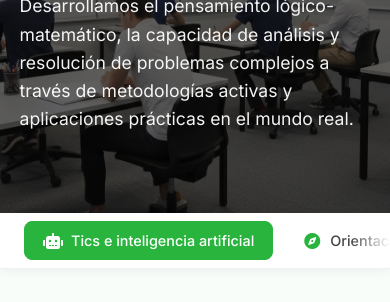
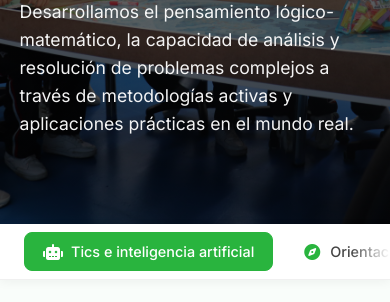
Before and after one commit to valu180/TecnoAcademia, a plain HTML site: page pages/lineas.html in a window 390 px wide. Shown: the part 314-616 px from the top of the page. Drawn offline with Linux system fonts and the light colour scheme.

Commit message:
feat(lineas): add per-line hero and content images
Assign dedicated images to each work line, enlarge the hero section, and tune background framing for better focal point.

```diff
--- a/css/lineas.css
+++ b/css/lineas.css
@@ -16,9 +16,13 @@
 
 /* Hero (misma lógica visual que .hero en layout.css) */
 .subject-hero {
-  height: 450px;
-  background: linear-gradient(rgba(0, 0, 0, 0.6), rgba(0, 0, 0, 0.6)),
-    url('../img/subject-math.png') center/cover no-repeat;
+  height: clamp(28rem, 52vh, 36rem);
+  min-height: 32rem;
+  background-image: linear-gradient(rgba(0, 0, 0, 0.6), rgba(0, 0, 0, 0.6)),
+    var(--line-hero-image, url('../img/tics-1.jpg'));
+  background-position: center, var(--line-hero-position, center 38%);
+  background-size: cover;
+  background-repeat: no-repeat;
   display: flex;
   align-items: center;
   padding: 0 8%;
@@ -487,13 +491,17 @@
   }
 
   .subject-hero {
-    height: auto;
-    min-height: 320px;
+    min-height: 26rem;
     padding: 80px 5%;
   }
 }
 
 @media (max-width: 47.9375rem) {
+  .subject-hero {
+    min-height: 22rem;
+    padding: 70px 5%;
+  }
+
   .subject-main-header {
     align-items: center;
   }
--- a/js/lineas.js
+++ b/js/lineas.js
@@ -4,6 +4,8 @@ const LINEAS_CONTENT = {
     id: 'tics-ia',
     nombre: 'Tics e inteligencia artificial',
     inicial: 'T',
+    heroImage: '../img/tics-1.jpg',
+    mainImage: '../img/tics-2.jpg',
     heroTitulo: 'Tics e inteligencia artificial',
     heroDescripcion:
       'Desarrollamos el pensamiento lógico-matemático, la capacidad de análisis y resolución de problemas complejos a través de metodologías activas y aplicaciones prácticas en el mundo real.',
@@ -31,6 +33,8 @@ const LINEAS_CONTENT = {
     id: 'orientacion-vocacional',
     nombre: 'Orientación vocacional',
     inicial: 'O',
+    heroImage: '../img/orientacion-1.jpg',
+    mainImage: '../img/orientacion-2.jpg',
     heroTitulo: 'Orientación vocacional',
     heroDescripcion:
       'Fortalecemos las competencias comunicativas para expresar ideas con claridad, argumentar con rigor y disfrutar de la lectura crítica.',
@@ -58,6 +62,8 @@ const LINEAS_CONTENT = {
     id: 'materiales-biotecnologia',
     nombre: 'Materiales y biotecnología',
     inicial: 'M',
+    heroImage: '../img/biotecnologia-1.jpg',
+    mainImage: '../img/biotecnologia-2.jpg',
     heroTitulo: 'Materiales y biotecnología',
     heroDescripcion:
       'Exploramos los fenómenos del mundo natural a través de la observación, la experimentación y el pensamiento científico.',
@@ -85,6 +91,8 @@ const LINEAS_CONTENT = {
     id: 'economia-popular-campesina',
     nombre: 'Economía popular y campesina',
     inicial: 'E',
+    heroImage: '../img/economia-popular-1.jpg',
+    mainImage: '../img/economia-popular-2.jpg',
     heroTitulo: 'Economía popular y campesina',
     heroDescripcion:
       'Analizamos los procesos históricos para comprender el presente y participar de manera crítica en la construcción del futuro.',
@@ -112,6 +120,8 @@ const LINEAS_CONTENT = {
     id: 'diseno-productos',
     nombre: 'Diseño de productos',
     inicial: 'D',
+    heroImage: '../img/diseno-1.jpg',
+    mainImage: '../img/diseno-2.jpg',
     heroTitulo: 'Diseño de productos',
     heroDescripcion:
       'Potenciamos el uso responsable y creativo de la tecnología para resolver problemas reales e innovar.',
@@ -172,10 +182,6 @@ function getCurrentLineId() {
 
 /** Etiqueta visible del submenú superior (fuente de verdad para títulos en página). */
 function getLineLabel(lineId) {
-  const tabLabel = document.querySelector(
-    `[data-line-tab="${lineId}"] span`
-  );
-  if (tabLabel) return tabLabel.textContent.trim();
   const data = LINEAS_CONTENT[lineId];
   return data ? data.nombre : '';
 }
@@ -226,6 +232,7 @@ function renderLineContent() {
   const teacherEl = document.querySelector('[data-line-teacher]');
   const hoursEl = document.querySelector('[data-line-hours]');
   const studentsEl = document.querySelector('[data-line-students]');
+  const heroEl = document.querySelector('.subject-hero');
   const mainImageEl = document.querySelector('.subject-main-image img');
 
   const iconEl = document.querySelector('[data-line-icon]');
@@ -236,7 +243,15 @@ function renderLineContent() {
   if (heroTitleEl) heroTitleEl.textContent = lineLabel;
   if (heroSubtitleEl) heroSubtitleEl.textContent = data.heroDescripcion;
   if (titleEl) titleEl.textContent = lineLabel;
+  if (heroEl && data.heroImage) {
+    heroEl.style.setProperty('--line-hero-image', `url('${data.heroImage}')`);
+    heroEl.style.setProperty(
+      '--line-hero-position',
+      lineId === 'orientacion-vocacional' ? 'center center' : 'center 38%'
+    );
+  }
   if (mainImageEl) {
+    if (data.mainImage) mainImageEl.src = data.mainImage;
     mainImageEl.alt = `Estudiantes en la línea de ${lineLabel}`;
   }
   document.title = `TecnoAcademia Risaralda - ${lineLabel}`;
--- a/pages/lineas.html
+++ b/pages/lineas.html
@@ -75,7 +75,7 @@
 
             <figure class="subject-main-image">
               <img
-                src="../img/subject-math.png"
+                src="../img/tics-2.jpg"
                 alt="Estudiantes en la línea de Tics e inteligencia artificial"
                 loading="lazy"
               />
```
Also changed, not shown: img/biotecnologia-1.jpg (added), img/biotecnologia-2.jpg (added), img/diseno-1.jpg (added), img/diseno-2.jpg (added), img/economia-popular-1.jpg (added), img/economia-popular-2.jpg (added), img/orientacion-2.jpg (added), img/tics-1.jpg (added), 2 other files.
